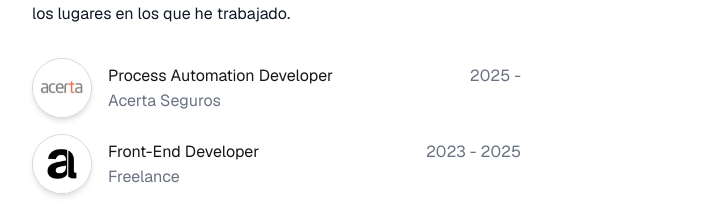
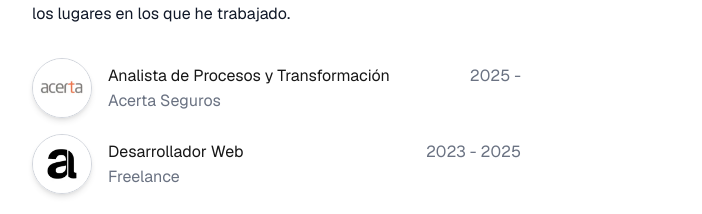
Before and after one commit to arisrodriguez/a-r, a Next.js app: page /sobre-mi in a window 1280 px wide. Shown: the part 1546-1760 px from the top of the page, without its empty margins (282-984 px from the left). Built offline with nearby package versions, Linux system fonts and the light colour scheme.

Commit message:
style: cambio de títulos de inglés a español y actualización del cargo a 'Desarrollador Web y Analista de Procesos y Transformación'

```diff
--- a/src/app/components/About/AboutExperience.tsx
+++ b/src/app/components/About/AboutExperience.tsx
@@ -5,7 +5,7 @@ import Image from "next/image";
 const experience = [
     {
         id: 1,
-        title: "Process Automation Developer", //Process Analyst & Transformation
+        title: "Analista de Procesos y Transformación", //Process Analyst & Transformation
         company: "Acerta Seguros",
         period: "2025 - ",
         logo: "/images/logo-acerta.webp",
@@ -13,7 +13,7 @@ const experience = [
     },
     {
         id: 2,
-        title: "Front-End Developer",
+        title: "Desarrollador Web",
         company: "Freelance",
         period: "2023 - 2025",
         logo: "/images/logo-mi-web.webp",
```
